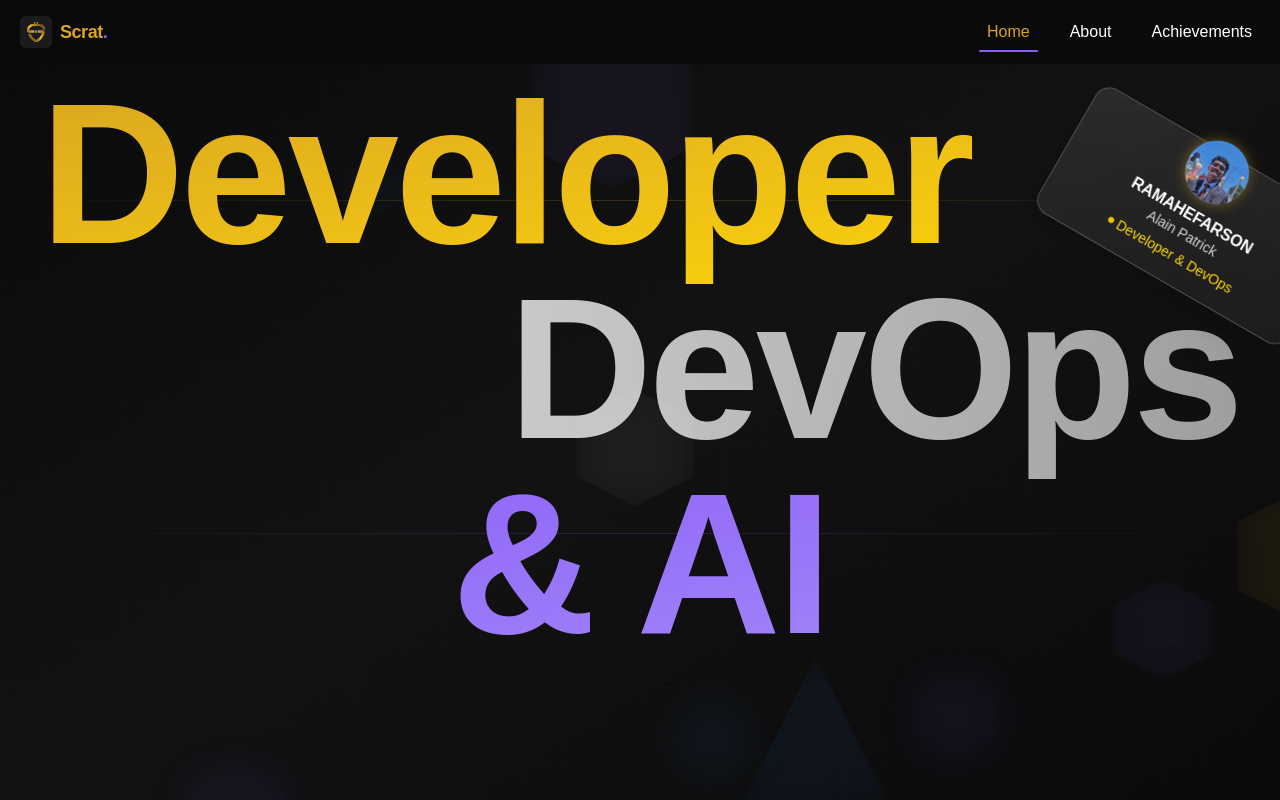
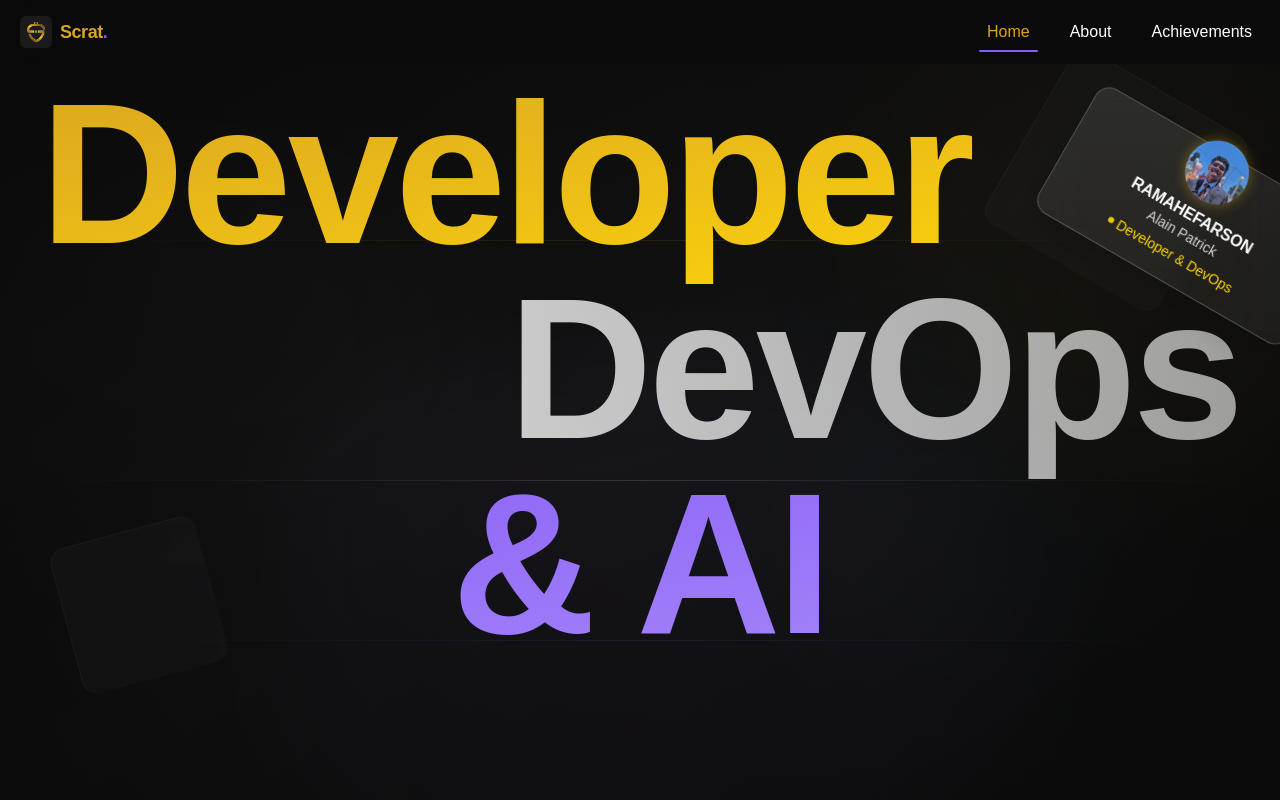
Before and after one commit to Scrat1313/Portfolio, a React (Vite) app: page / in a window 1280 px wide. Shown: the top 800 px of the page. Built offline with nearby package versions, Linux system fonts and the light colour scheme; some icons are missing; a web font is replaced by a local one.

Commit message:
design(Hero): Background added

```diff
--- a/src/components/commons/Hero.jsx
+++ b/src/components/commons/Hero.jsx
@@ -1,10 +1,9 @@
-import React, { useEffect, useRef, useState } from 'react';
+import React, { useEffect, useState } from 'react';
 import { ProfileCard } from './';
 import cardData from '../../data/cardHeroData.json';
 
 const Hero = () => {
     const [isMobile, setIsMobile] = useState(false);
-    const backgroundRef = useRef(null);
 
     // Détecter si l'appareil est mobile
     useEffect(() => {
@@ -20,159 +19,58 @@ const Hero = () => {
         };
     }, []);
 
-    // Animation du fond stylé
-    useEffect(() => {
-        const backgroundElement = backgroundRef.current;
-        if (!backgroundElement) return;
-
-        // Variables pour les formes qui apparaissent
-        const shapes = [];
-        const maxShapes = 15;
-        const colors = [
-            'rgba(218, 165, 32, 0.08)',  // Or
-            'rgba(255, 255, 255, 0.05)', // Blanc
-            'rgba(139, 92, 246, 0.07)',  // Violet
-            'rgba(59, 130, 246, 0.06)'   // Bleu
-        ];
-
-        // Créer une forme
-        const createShape = () => {
-            const size = Math.random() * 150 + 50;
-            const shape = document.createElement('div');
-
-            // Déterminer le type de forme
-            const shapeType = Math.floor(Math.random() * 4);
-
-            shape.style.position = 'absolute';
-            shape.style.width = `${size}px`;
-            shape.style.height = `${size}px`;
-            shape.style.left = `${Math.random() * 100}%`;
-            shape.style.top = `${Math.random() * 100}%`;
-            shape.style.background = colors[Math.floor(Math.random() * colors.length)];
-            shape.style.opacity = '0';
-            shape.style.transform = 'scale(0.8)';
-            shape.style.transition = 'opacity 2s, transform 2s';
-            shape.style.zIndex = '0';
-            shape.style.filter = 'blur(20px)';
-
-            // Différents types de formes
-            switch (shapeType) {
-                case 0: // Circle
-                    shape.style.borderRadius = '50%';
-                    break;
-                case 1: // Rounded square
-                    shape.style.borderRadius = '30%';
-                    break;
-                case 2: // Polygon (hexagon)
-                    shape.style.clipPath = 'polygon(50% 0%, 100% 25%, 100% 75%, 50% 100%, 0% 75%, 0% 25%)';
-                    break;
-                case 3: // Polygon (triangle)
-                    shape.style.clipPath = 'polygon(50% 0%, 100% 100%, 0% 100%)';
-                    break;
-            }
-
-            backgroundElement.appendChild(shape);
-
-            // Animer l'apparition
-            setTimeout(() => {
-                shape.style.opacity = '1';
-                shape.style.transform = 'scale(1)';
-            }, 100);
-
-            shapes.push({
-                element: shape,
-                lifespan: 0,
-                maxLifespan: Math.random() * 20000 + 10000, // 10-30 secondes
-                update: function (dt) {
-                    this.lifespan += dt;
-
-                    // Disparition progressive à 75% de la durée de vie
-                    if (this.lifespan > this.maxLifespan * 0.75) {
-                        const opacity = 1 - (this.lifespan - this.maxLifespan * 0.75) / (this.maxLifespan * 0.25);
-                        this.element.style.opacity = `${Math.max(0, opacity)}`;
-                    }
-
-                    // Supprimer après la durée de vie maximale
-                    if (this.lifespan >= this.maxLifespan) {
-                        backgroundElement.removeChild(this.element);
-                        return true; // marquer pour suppression
-                    }
-                    return false;
-                }
-            });
-        };
-
-        // Animation principale et gestion des formes
-        let lastTime = Date.now();
-        let shapeTimer = 0;
-
-        const animate = () => {
-            const currentTime = Date.now();
-            const deltaTime = currentTime - lastTime;
-            lastTime = currentTime;
-
-            // Ajouter occasionnellement de nouvelles formes
-            shapeTimer += deltaTime;
-            if (shapeTimer > 2000 && shapes.length < maxShapes) { // Nouvelle forme toutes les 2 secondes
-                createShape();
-                shapeTimer = 0;
-            }
-
-            // Mettre à jour et nettoyer les formes
-            for (let i = shapes.length - 1; i >= 0; i--) {
-                const shouldRemove = shapes[i].update(deltaTime);
-                if (shouldRemove) {
-                    shapes.splice(i, 1);
-                }
-            }
-
-            requestAnimationFrame(animate);
-        };
-
-        // Créer quelques formes initiales
-        for (let i = 0; i < 5; i++) {
-            createShape();
-        }
-
-        // Démarrer l'animation
-        animate();
-
-        // Nettoyage
-        return () => {
-            shapes.forEach(shape => {
-                if (backgroundElement.contains(shape.element)) {
-                    backgroundElement.removeChild(shape.element);
-                }
-            });
-        };
-    }, []);
-
     return (
         <section className="relative min-h-[100dvh] w-full overflow-hidden bg-gradient-to-br from-[#0a0a0a] via-[#121212] to-[#0a0a0a] pt-24 pb-6 sm:pt-28 md:pt-20 lg:py-16">
-            {/* Background container */}
-            <div ref={backgroundRef} className="absolute inset-0 z-0 overflow-hidden">
+            {/* Background statique moderne avec effets de flou */}
+            <div className="absolute inset-0 z-0 overflow-hidden">
                 {/* Grille fine */}
-                <div className="absolute inset-0 bg-grid-pattern opacity-10"></div>
+                <div className="absolute inset-0 bg-grid-pattern opacity-5"></div>
 
-                {/* Lignes lumineuses horizontales */}
-                <div className="absolute top-1/4 left-0 w-full h-[1px] bg-gradient-to-r from-transparent via-[#DAA520]/20 to-transparent"></div>
-                <div className="absolute top-2/3 left-0 w-full h-[1px] bg-gradient-to-r from-transparent via-[#8B5CF6]/20 to-transparent"></div>
+                {/* Formes floues avec dégradés */}
+                <div className="absolute top-[-5%] right-[-10%] w-[40vw] h-[40vw] rounded-full
+                              bg-gradient-to-br from-[#DAA520]/5 to-[#FFD700]/10
+                              blur-[60px] opacity-60"></div>
 
-                {/* Code binaire subtile en arrière-plan */}
-                <div className="absolute inset-0 text-[10px] text-[#222222]/20 font-mono select-none overflow-hidden leading-[1.2]">
-                    {Array(20).fill().map((_, i) => (
-                        <div key={i} style={{
-                            position: 'absolute',
-                            top: `${Math.random() * 100}%`,
-                            left: `${Math.random() * 100}%`,
-                            transform: 'rotate(90deg)'
-                        }}>
-                            {Array(20).fill().map((_, j) => (
-                                Math.random() > 0.5 ? '1' : '0'
-                            )).join('')}
-                        </div>
-                    ))}
-                </div>
+                <div className="absolute top-[20%] left-[-15%] w-[50vw] h-[30vw]
+                              bg-gradient-to-tr from-white/5 to-white/10
+                              rounded-[40%] blur-[80px] opacity-30"></div>
+
+                <div className="absolute bottom-[-10%] left-[20%] w-[60vw] h-[40vw]
+                              bg-gradient-to-tr from-[#8B5CF6]/5 to-[#A78BFA]/10
+                              rounded-[30%] blur-[70px] opacity-50"></div>
+
+                <div className="absolute top-[40%] right-[10%] w-[30vw] h-[30vw]
+                              bg-gradient-to-bl from-[#0284c7]/5 to-[#7dd3fc]/10
+                              rounded-full blur-[90px] opacity-40"></div>
+
+                {/* Lignes horizontales subtiles */}
+                <div className="absolute top-[30%] left-0 w-full h-[1px]
+                              bg-gradient-to-r from-transparent via-[#DAA520]/15 to-transparent"></div>
+
+                <div className="absolute top-[60%] left-0 w-full h-[1px]
+                              bg-gradient-to-r from-transparent via-white/15 to-transparent"></div>
+
+                <div className="absolute top-[80%] left-0 w-full h-[1px]
+                              bg-gradient-to-r from-transparent via-[#8B5CF6]/15 to-transparent"></div>
+
+                {/* Effet de vignette */}
+                <div className="absolute inset-0 bg-radial-vignette"></div>
+
+                {/* Motif subtil de points */}
+                <div className="absolute inset-0 bg-dot-pattern opacity-10"></div>
+
+                {/* Effet glassmorphisme dans les coins */}
+                <div className="absolute top-[10%] right-[5%] w-[200px] h-[200px]
+                              rounded-2xl rotate-[30deg]
+                              bg-white/5 backdrop-blur-sm
+                              border-t border-l border-white/10
+                              opacity-30"></div>
+
+                <div className="absolute bottom-[15%] left-[5%] w-[150px] h-[150px]
+                              rounded-2xl rotate-[-15deg]
+                              bg-white/5 backdrop-blur-sm
+                              border-t border-l border-white/10
+                              opacity-30"></div>
             </div>
 
             {/* Main content container with responsive padding */}
--- a/src/components/layout/Footer.jsx
+++ b/src/components/layout/Footer.jsx
@@ -96,12 +96,6 @@ const Footer = () => {
                     {/* Logo et info - Amélioré */}
                     <div className="flex flex-col items-start lg:col-span-1">
                         <div className="flex items-center gap-3 mb-6">
-                            <div className="h-14 w-14 rounded-xl bg-gradient-to-br from-[#DAA520] to-[#8B5CF6] p-0.5">
-                                <div className="h-full w-full rounded-xl bg-[#1B1B1B] flex items-center justify-center">
-                                    {/* Utilisation du logo importé pour la section info */}
-                                    <img src={logo} alt="Logo" className="w-8 h-8 object-contain" />
-                                </div>
-                            </div>
                             <div>
                                 <h2 className="text-2xl font-bold text-[#DAA520] tracking-tight">
                                     {username}<span className="text-[#8B5CF6]">.</span>
--- a/src/styles/index.css
+++ b/src/styles/index.css
@@ -2,9 +2,18 @@
 
 .bg-grid-pattern {
     background-image:
-        linear-gradient(to right, rgba(255, 255, 255, 0.05) 1px, transparent 1px),
-        linear-gradient(to bottom, rgba(255, 255, 255, 0.05) 1px, transparent 1px);
-    background-size: 40px 40px;
+        linear-gradient(to right, rgba(255, 255, 255, 0.03) 1px, transparent 1px),
+        linear-gradient(to bottom, rgba(255, 255, 255, 0.03) 1px, transparent 1px);
+    background-size: 50px 50px;
+}
+
+.bg-dot-pattern {
+    background-image: radial-gradient(circle, rgba(255, 255, 255, 0.05) 1px, transparent 1px);
+    background-size: 30px 30px;
+}
+
+.bg-radial-vignette {
+    background: radial-gradient(circle at center, transparent 0%, rgba(10, 10, 10, 0.6) 80%, rgba(10, 10, 10, 0.8) 100%);
 }
 
 @keyframes float {
```
